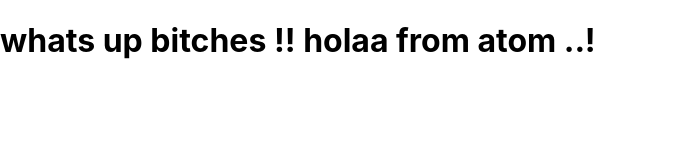
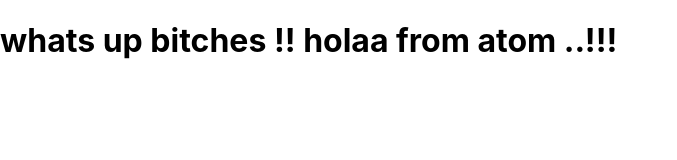
Before and after one commit to barotdhrumil21/git, a React (Create React App) app: page / in a window 1280 px wide. Shown: the top 160 px of the page, without its empty margins (0-677 px from the left). Built offline with nearby package versions, Linux system fonts and the light colour scheme.

Commit message:
atom commit

```diff
--- a/src/App.js
+++ b/src/App.js
@@ -5,7 +5,7 @@ import './App.css';
 class App extends Component {
   render() {
     return (
-      <h1> whats up bitches !! holaa from atom ..!</h1>
+      <h1> whats up bitches !! holaa from atom ..!!!</h1>
 
     );
   }
```
